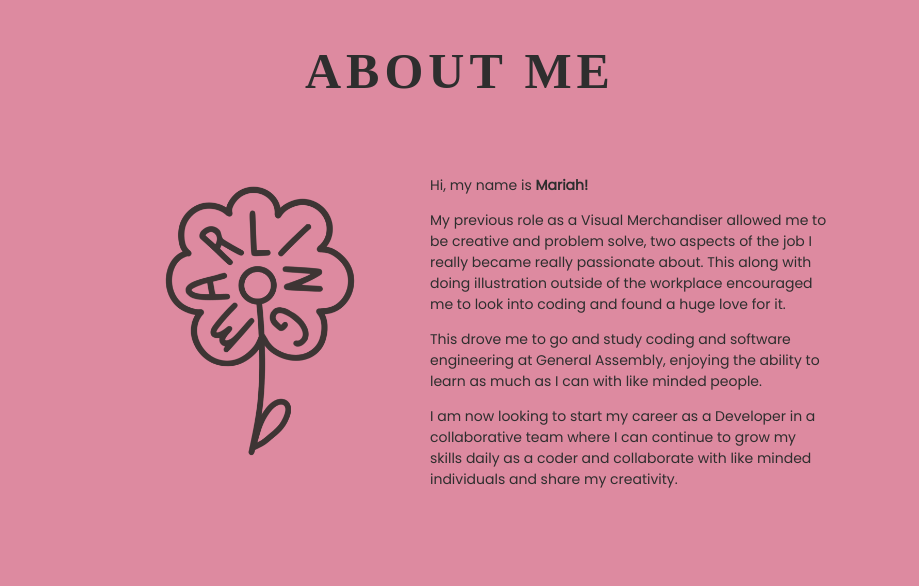
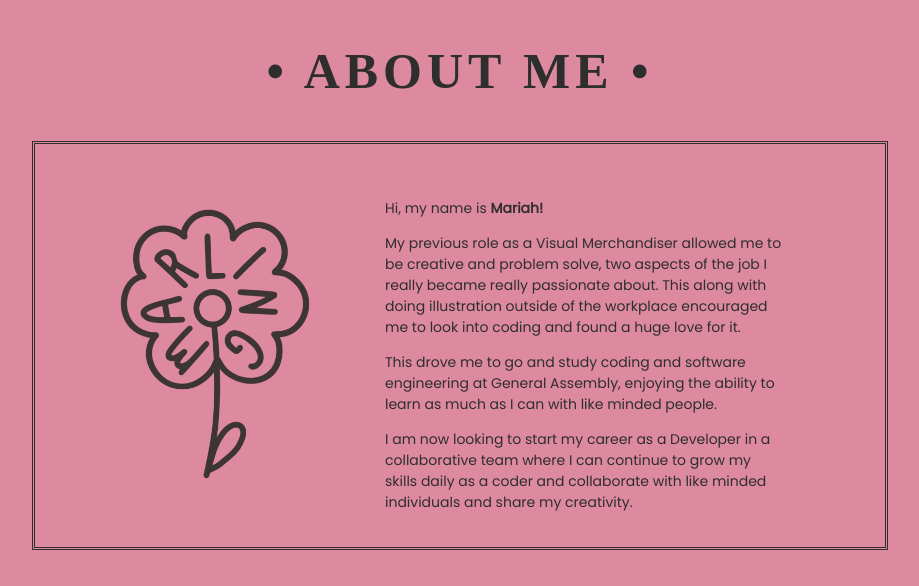
Before and after one commit to msgilling/Portfolio, a React (Create React App) app: page /about in a window 1280 px wide. Shown: the top 586 px of the page, without its empty margins (180-1099 px from the left). Built offline with nearby package versions, Linux system fonts and the light colour scheme; a web font is replaced by a local one.

Commit message:
added border to about page

```diff
--- a/src/components/About.js
+++ b/src/components/About.js
@@ -6,7 +6,7 @@ const About = () => {
   return (
     <div className="about-section">
       <div className="about-me">
-        <h2 className="about-title">About me </h2>
+        <h2 className="about-title">&bull; About me &bull;</h2>
         <div className="about-container">
           <img src={LOGO} alt="logo" className="logo"/>
         <div className="about-para">
--- a/src/styles/about.scss
+++ b/src/styles/about.scss
@@ -27,7 +27,8 @@
 
 .about-container {
   display: flex;
-
+  border-style: double;
+  padding: 20px 100px 20px 10px;
 }
 
 .about-para {
```
